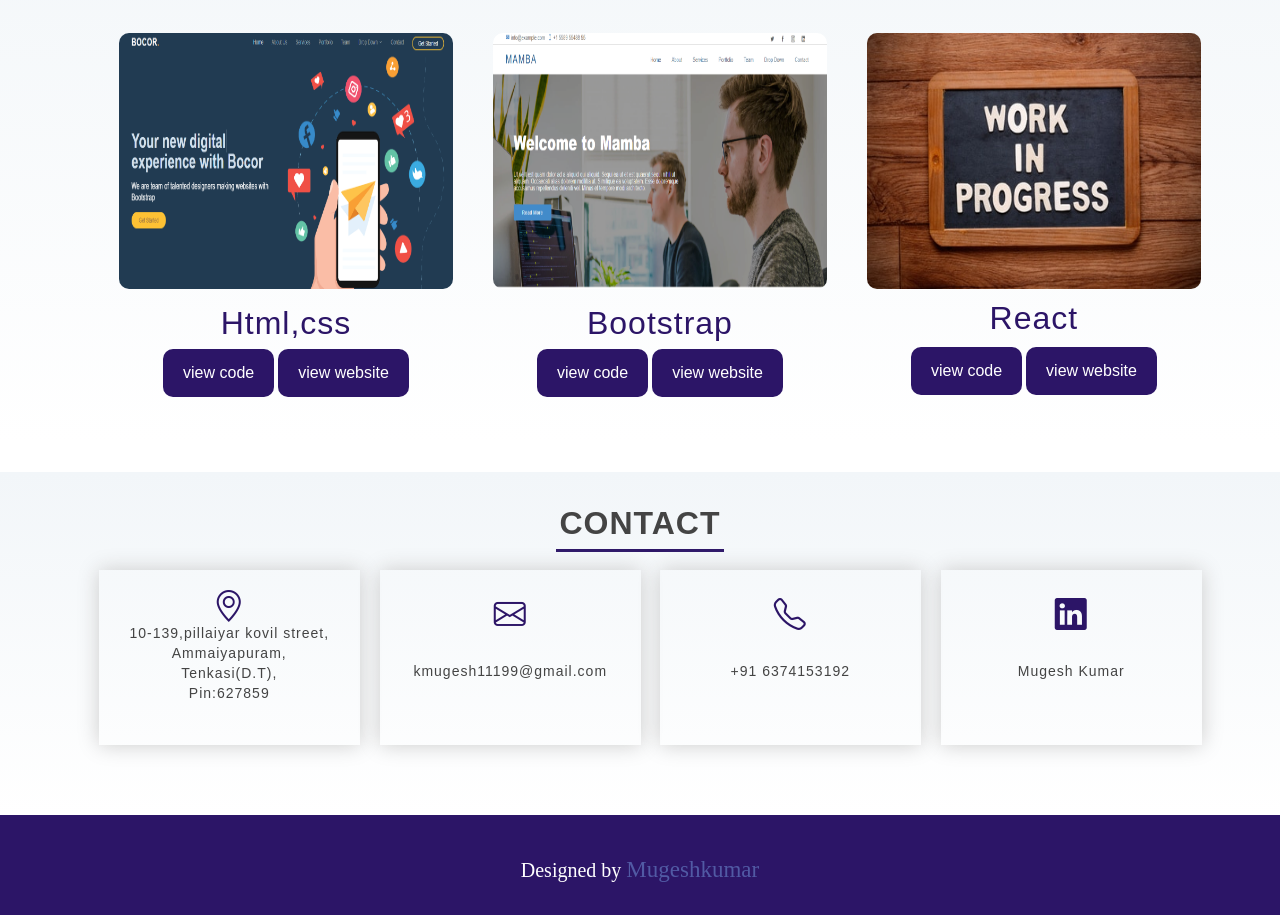
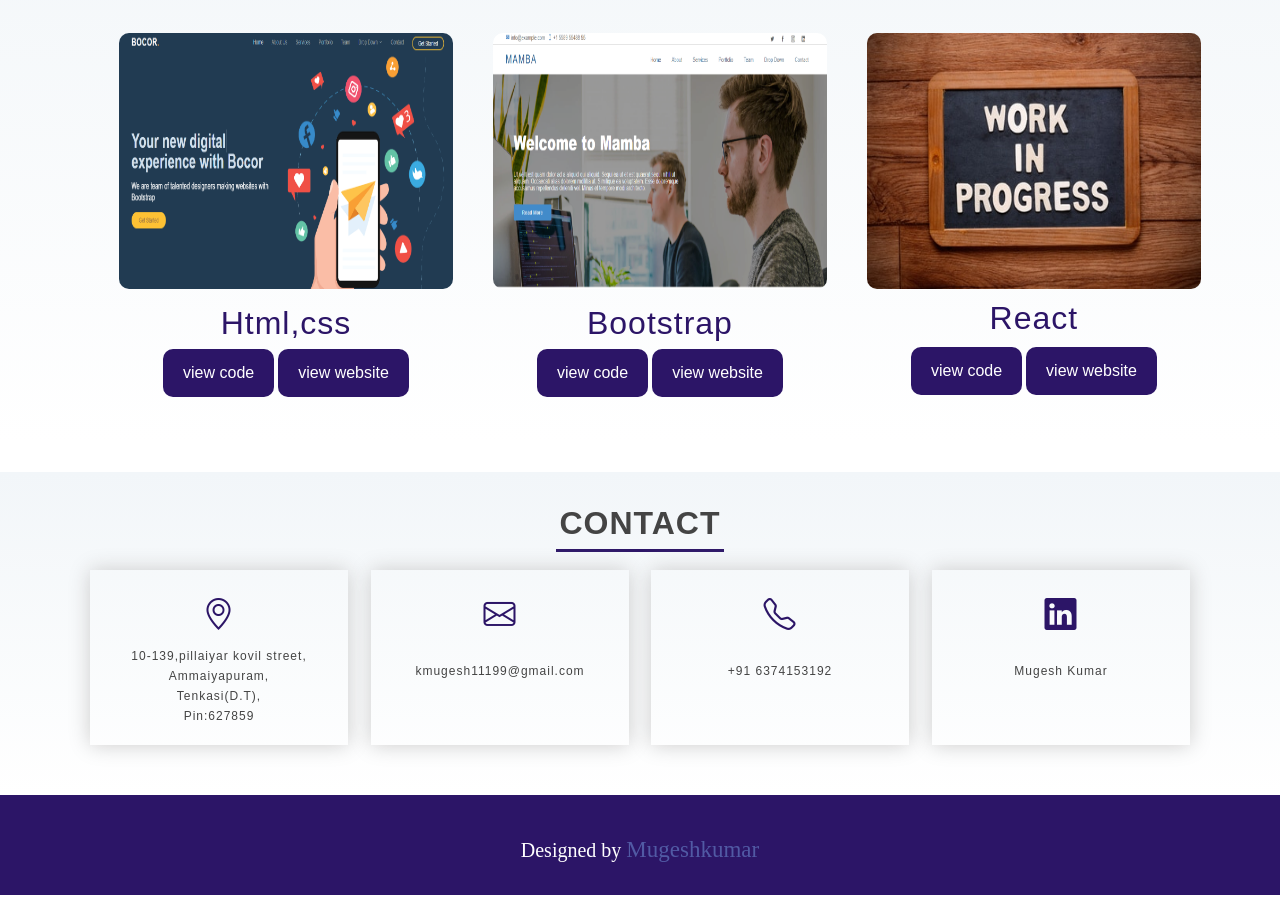
Before and after one commit to mugeshkumar11/portfolio-project, a plain HTML site: page index.html in a window 1280 px wide. Shown: the part 2342-3257 px from the top of the page. Drawn offline with nearby package versions, Linux system fonts and the light colour scheme.

Commit message:
add new file

```diff
--- a/css/main.css
+++ b/css/main.css
@@ -1965,54 +1965,61 @@ i:hover{
 	}
 	.contactflex{
 		display: flex;
-		flex-wrap: nowrap;
+		justify-content: space-around;
+		box-sizing: border-box;
 	}
 
 	.addresscontact{
-		width: 25%;
-		height: 175px;
-		text-align:center;
-		box-shadow: 0 0 20px #ccc;
-		padding: 20px;
-		margin-left: 20px;
-	}
-	.listcontact{
-		width: 25%;
+		width: 23%;
 		height: 175px;
 		text-align:center;
 		box-shadow: 0 0 20px #ccc;
 		padding: 20px;
 		line-height: 50px;
-		margin-left: 20px;
-	}
-	.listcontact2{
-		width: 25%;
+		margin-bottom: 0px;
+
+	}
+	.listcontact{
+		width: 23%;
 		height: 175px;
 		text-align:center;
 		box-shadow: 0 0 20px #ccc;
 		padding: 20px;
 		line-height: 50px;
-		margin-left: 20px;
-
-	}
-	.listcontact3{
-		width: 25%;
+		margin-bottom: 0px;
+		box-sizing: border-box;
+
+	}
+	.listcontact2{
+		width: 23%;
 		height: 175px;
 		text-align:center;
 		box-shadow: 0 0 20px #ccc;
 		padding: 20px;
 		line-height: 50px;
-		margin-left: 20px;
-
-	}
-	.addresscontact i{
+		margin-bottom: 0px;
+
+
+	}
+	.listcontact3{
+		width: 23%;
+		height: 175px;
+		text-align:center;
+		box-shadow: 0 0 20px #ccc;
+		padding: 20px;
+		line-height: 50px;
+		margin-bottom: 0px;
+
+
+	}
+	.addresscontact a{
 		font-size: 32px;
 		letter-spacing: 1px;
 		font-family: "Poppins", sans-serif;
 		color: #2c1567;
 	}
 	.addresscontact h3{
-		font-size: 14px;
+		font-size: 12px;
 		letter-spacing: 1px;
 		font-family: "Poppins", sans-serif;
 		color: #444;
@@ -2027,7 +2034,7 @@ i:hover{
 
 	}
 	.listcontact h3{
-		font-size: 14px;
+		font-size: 12px;
 		font-family: "Poppins", sans-serif;
 		color: #444;
 
@@ -2041,7 +2048,7 @@ i:hover{
 
 	}
 	.listcontact2 h3{
-		font-size: 14px;
+		font-size: 12px;
 		letter-spacing: 1px;
 		font-family: "Poppins", sans-serif;
 		color: #444;
@@ -2055,7 +2062,7 @@ i:hover{
 		text-decoration:none;
 	}
 	.listcontact3 h3{
-		font-size: 14px;
+		font-size: 12px;
 		letter-spacing: 1px;
 		font-family: "Poppins", sans-serif;
 		color: #444;
```
Also changed, not shown: index.html (line endings or trailing spaces).
